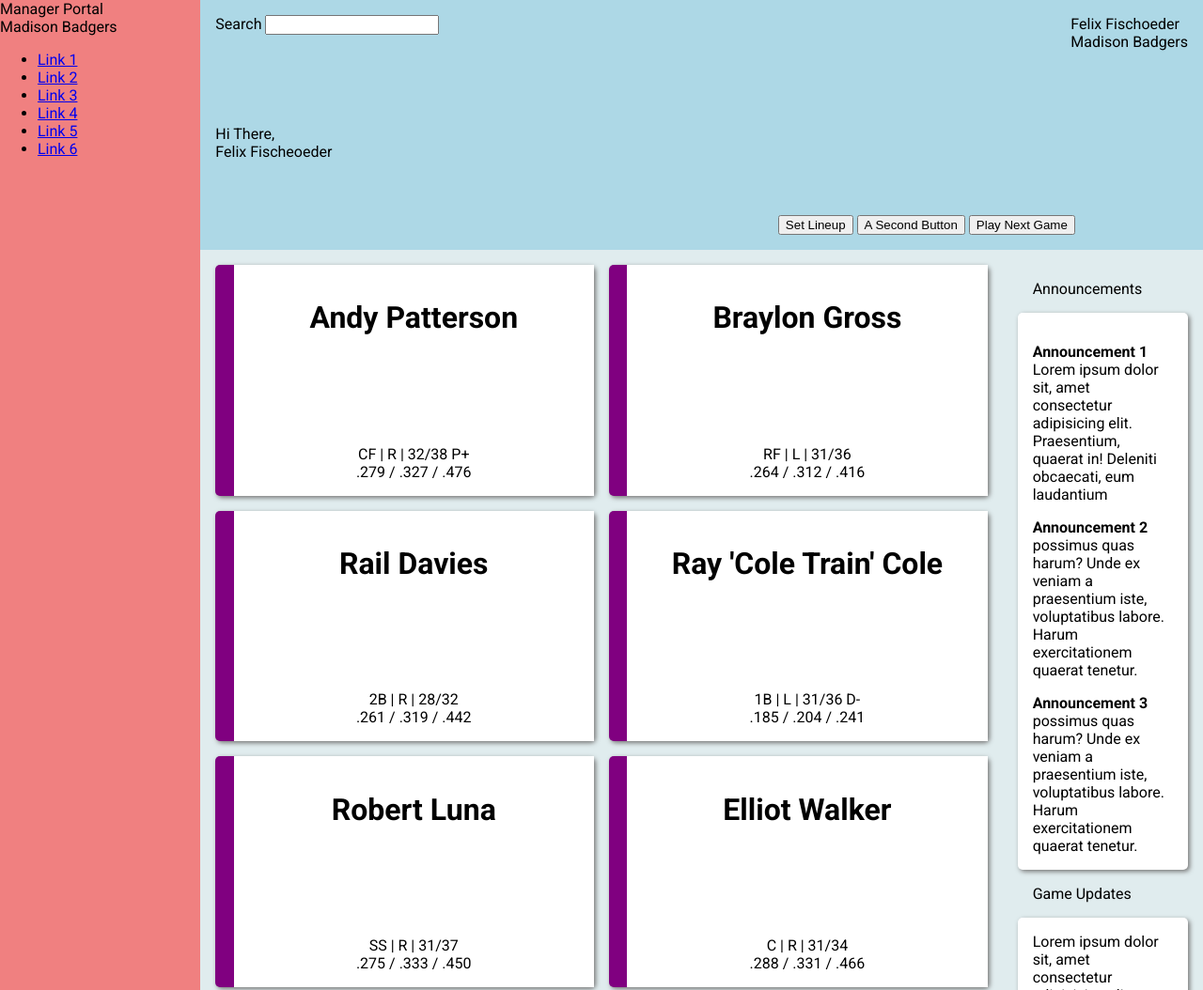
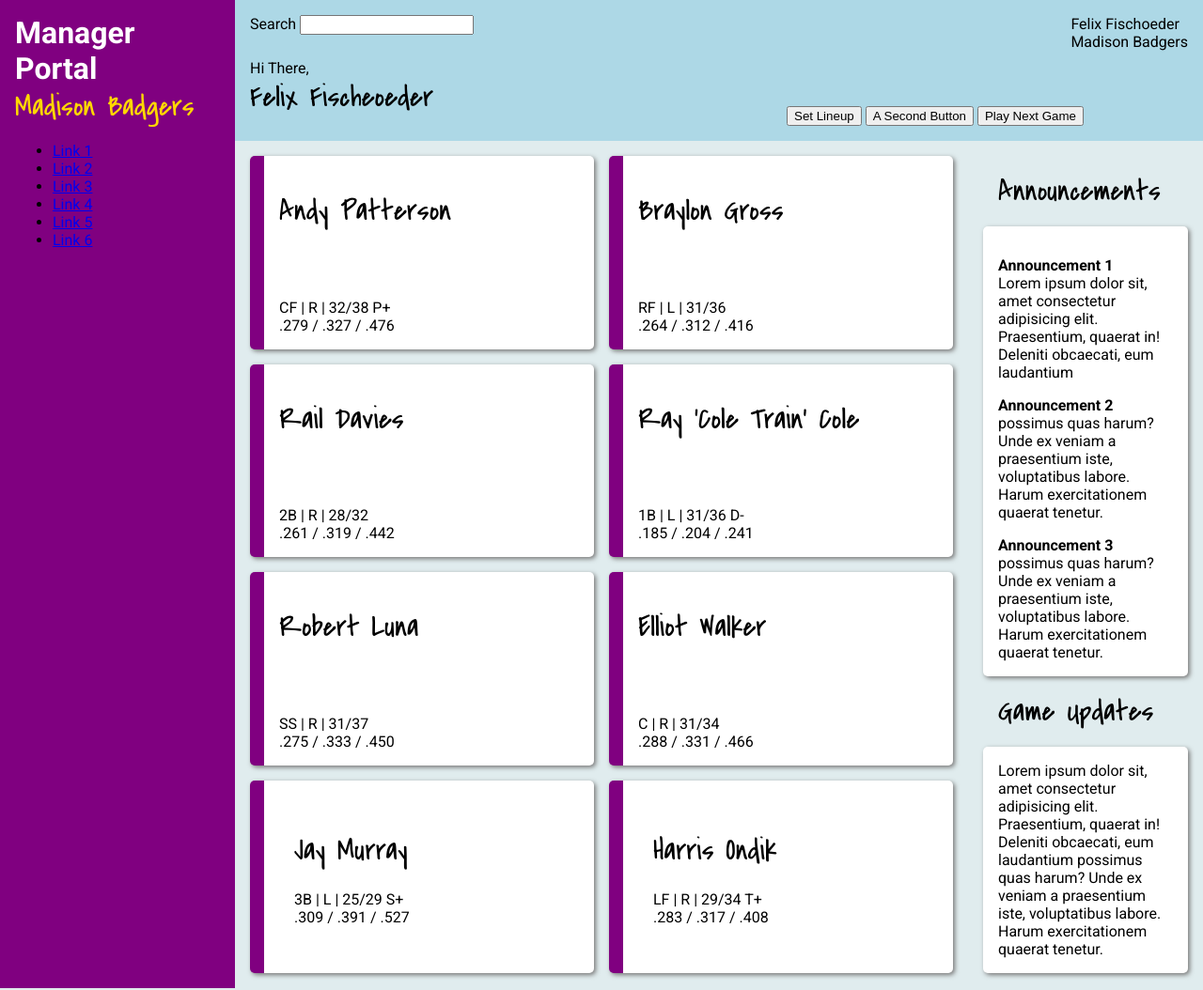
Before and after one commit to A554551N/odin-dashboard, a plain HTML site: page index.html in a window 1280 px wide. Shown: the top 1054 px of the page at 94% size. Drawn offline with Linux system fonts and the light colour scheme; a web font is replaced by a local one.

Commit message:
fix sidebar gap at bottom

```diff
--- a/index.html
+++ b/index.html
@@ -47,57 +47,45 @@ family=Molle&family=Roboto:ital,wght@0,100..900;1,100..900&display=swap" rel="st
         </div>
         <main id="main-content">
             <div class="card main-card">
-                <div class="card-content">
                 <h1 class="player-name">Andy Patterson</h1>
                 <div class="player-data">
                     <div class="player-summary">CF | R | 32/38 P+</div>
                     <div class="slashline">.279 / .327 / .476</div>
                 </div>
             </div>
-            </div>
             <div class="card main-card">
-                <div class="card-content">
                 <h1 class="player-name">Braylon Gross</h1>
                 <div class="player-data">
                     <div class="player-summary">RF | L | 31/36</div>
                     <div class="slashline">.264 / .312 / .416</div>
                 </div>
             </div>
-            </div>
             <div class="card main-card">
-                <div class="card-content">
                 <h1 class="player-name">Rail Davies</h1>
                 <div class="player-data">
                     <div class="player-summary">2B | R | 28/32</div>
                     <div class="slashline">.261 / .319 / .442</div>
                 </div>
             </div>
-            </div>
             <div class="card main-card">
-                <div class="card-content">
                 <h1 class="player-name">Ray 'Cole Train' Cole</h1>
                 <div class="player-data">
                     <div class="player-summary">1B | L | 31/36 D-</div>
                     <div class="slashline">.185 / .204 / .241</div>
                 </div>
             </div>
-            </div>
             <div class="card main-card">
-                <div class="card-content">
                     <h1 class="player-name">Robert Luna</h1>
                     <div class="player-data">
                         <div class="player-summary">SS | R | 31/37</div>
                         <div class="slashline">.275 / .333 / .450</div>
                     </div>
             </div>
-            </div>
             <div class="card main-card">
-                <div class="card-content">
                     <h1 class="player-name">Elliot Walker</h1>
                     <div class="player-data">
                         <div class="player-summary">C | R | 31/34</div>
                         <div class="slashline">.288 / .331 / .466</div>
-                    </div>
                     </div>
             </div>
             <div class="card main-card">
--- a/styles.css
+++ b/styles.css
@@ -3,14 +3,14 @@ body {
     padding: 0;
     background-color: #e0ecee;
     font-family: 'Roboto',sans-serif;
-    width: 100vw;
     height: 100vh;
 }
 
 .container {
+    min-height: 100%;
     display: grid;
-    grid-template-columns: 1fr 4fr 1fr;
-    grid-template-rows: 1fr 3fr 1fr;
+    grid-template-columns: 250px 4fr minmax(250px,1fr);
+    grid-template-rows: 150px 3fr 1fr;
 }
 
 header {
@@ -29,10 +29,24 @@ header {
     grid-area: search-bar;
 }
 
-.wecome-message {
+.welcome-message {
     grid-area: welcome-message;
 }
+.user-name {
+    font-family: 'Covered By Your Grace', sans-serif;
+    font-size: 2rem;
+}
+.page-title {
+    font-weight: bold;
+    font-size: 2rem;
+    color: white;
+}
 
+.team-name {
+    font-family: 'Covered By Your Grace', sans-serif;
+    font-size: 2rem;
+    color: gold;
+}
 .user-badge {
     grid-area: user-badge;
     justify-self:end;
@@ -45,15 +59,20 @@ header {
 }
 
 .sidebar {
-    background-color: lightcoral;
+    padding: 1rem;
+    background-color: purple;
     grid-column-start: 1;
-    grid-row: 1 / span 3;
+    grid-row: 1 / -1;
 }
 
 .card {
     background-color: white;
     box-shadow: 2px 2px 5px #777;
     border-radius: 5px;
+    padding: 1rem;
+    display: flex;
+    flex-direction: column;
+    justify-content: space-between;
 }
 
 main, .right-sidebar {
@@ -73,16 +92,10 @@ main {
 .right-sidebar {
     grid-column-start: 3;
     grid-row: 2/span 2;
-
 }
 
 .main-card {
-    display: grid;
-    text-align: center;
-    grid-template-columns: 1fr 20fr;
-    grid-template-rows: 1fr;
-    background-color: purple;
-    /*height: 200px;*/
+    border-left: 15px solid purple;
 }
 
 .card-content {
@@ -103,3 +116,13 @@ main {
     font-weight: bold;
     margin-top: 1rem;
 }
+
+.right-sidebar-header {
+    font-family: "Covered By Your Grace";
+    font-size: 2rem;
+}
+
+.player-name {
+    font-family: "Covered By Your Grace";
+    font-weight: normal;
+}
```
Lines whose indentation alone changed are shown as unchanged.
